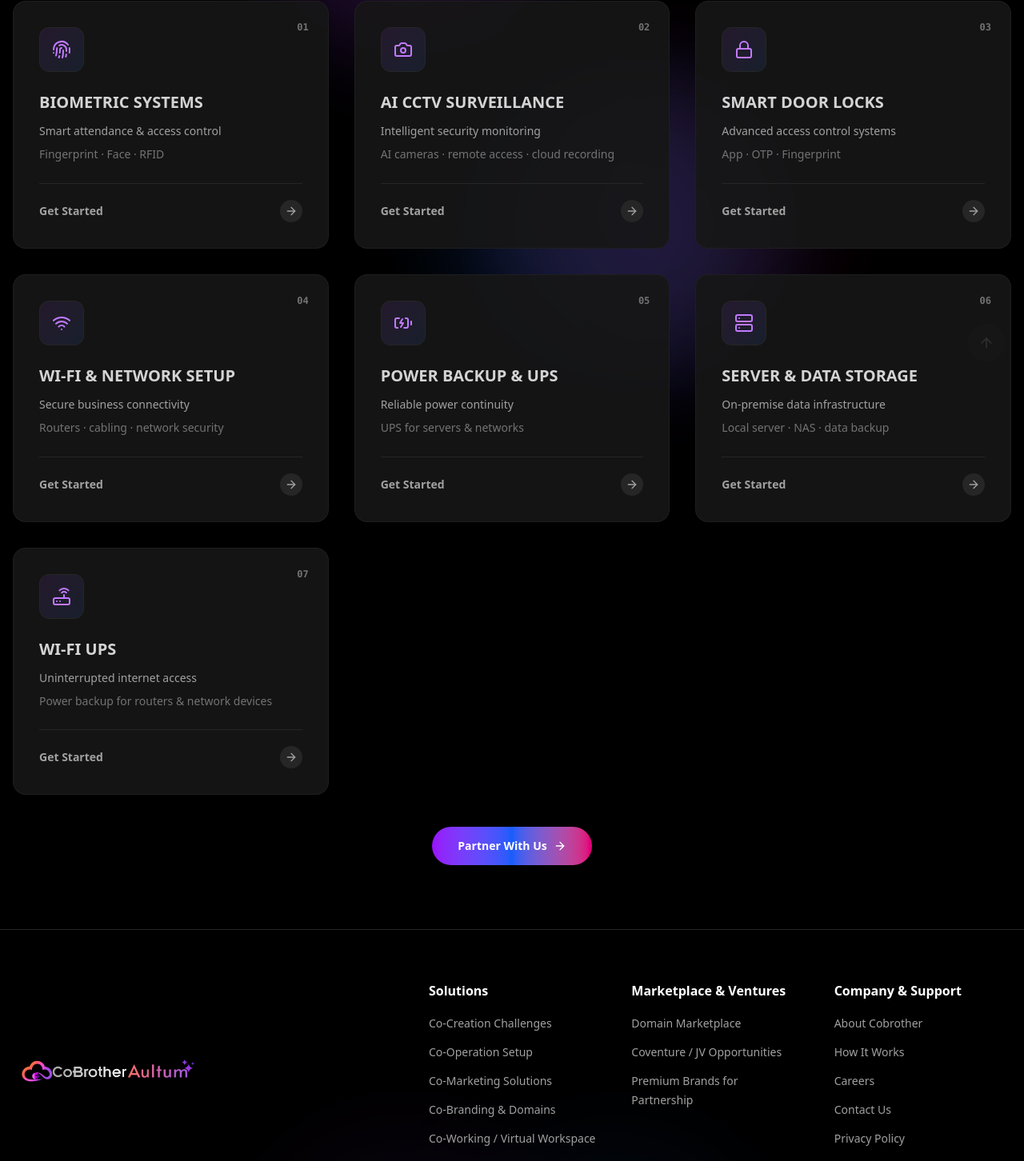
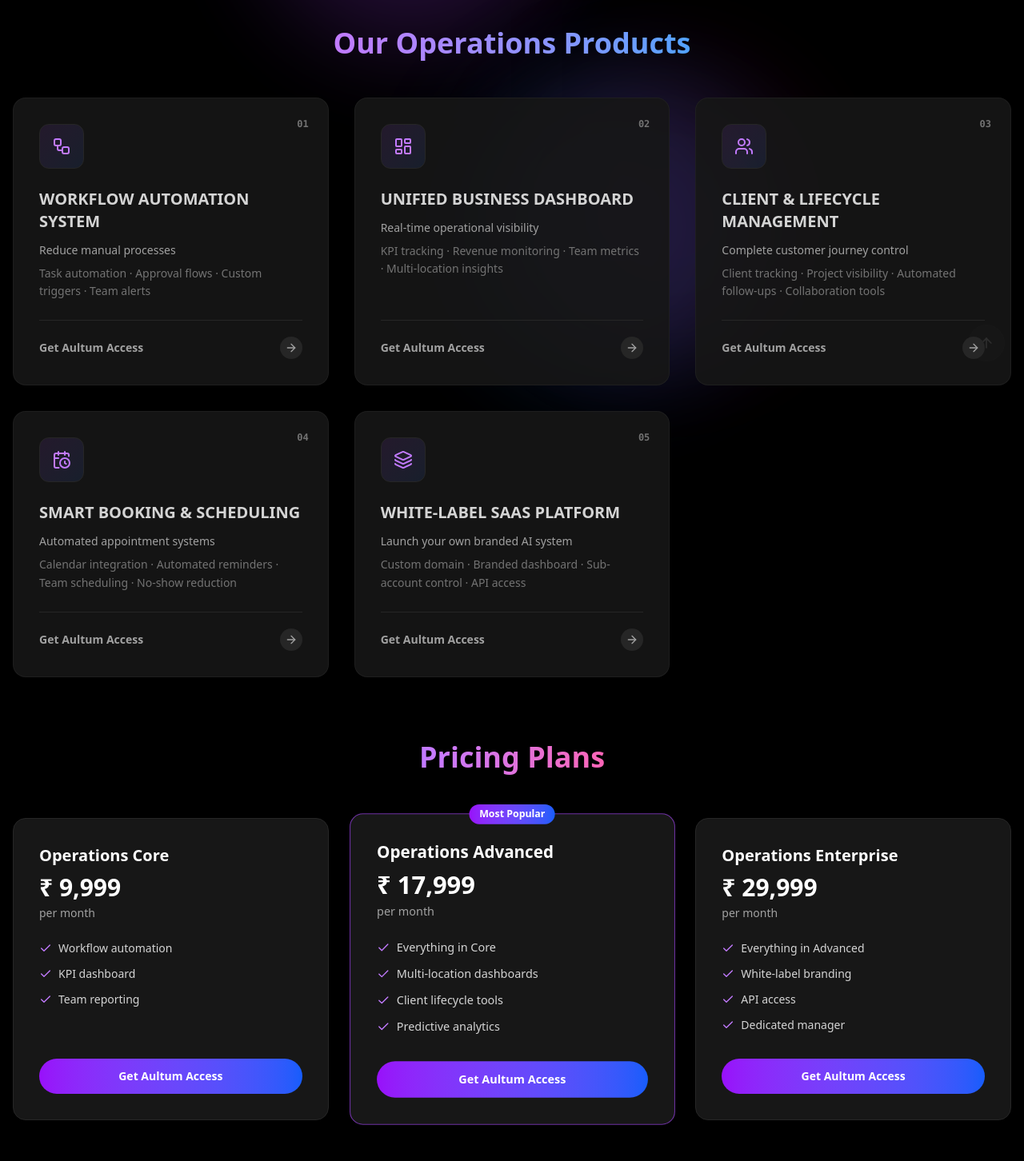
Before and after one commit to Ameerlog/StartUp_tobe, a React (Vite) app: page /ai in a window 1280 px wide. Shown: the part 324-1776 px from the top of the page at 80% size. Built offline with nearby package versions, Linux system fonts and the light colour scheme.

Commit message:
Updated code forms and UI Fees cards

```diff
--- a/src/data/aiRobotics.js
+++ b/src/data/aiRobotics.js
@@ -1,61 +1,45 @@
 import {
-  Fingerprint,
-  Camera,
-  Lock,
-  Wifi,
-  BatteryCharging,
-  Server,
-  Router,
+  Workflow,
+  LayoutDashboard,
+  Users,
+  CalendarClock,
+  Layers,
 } from "lucide-react";
 
 export const aiRoboticsData = [
   {
     id: 1,
-    title: "BIOMETRIC SYSTEMS",
-    subtitle: "Smart attendance & access control",
-    desc: "Fingerprint · Face · RFID",
-    icon: Fingerprint,
+    title: "WORKFLOW AUTOMATION SYSTEM",
+    subtitle: "Reduce manual processes",
+    desc: "Task automation · Approval flows · Custom triggers · Team alerts",
+    icon: Workflow,
   },
   {
     id: 2,
-    title: "AI CCTV SURVEILLANCE",
-    subtitle: "Intelligent security monitoring",
-    desc: "AI cameras · remote access · cloud recording",
-    icon: Camera,
+    title: "UNIFIED BUSINESS DASHBOARD",
+    subtitle: "Real-time operational visibility",
+    desc: "KPI tracking · Revenue monitoring · Team metrics · Multi-location insights",
+    icon: LayoutDashboard,
   },
   {
     id: 3,
-    title: "SMART DOOR LOCKS",
-    subtitle: "Advanced access control systems",
-    desc: "App · OTP · Fingerprint",
-    icon: Lock,
+    title: "CLIENT & LIFECYCLE MANAGEMENT",
+    subtitle: "Complete customer journey control",
+    desc: "Client tracking · Project visibility · Automated follow-ups · Collaboration tools",
+    icon: Users,
   },
   {
     id: 4,
-    title: "WI-FI & NETWORK SETUP",
-    subtitle: "Secure business connectivity",
-    desc: "Routers · cabling · network security",
-    icon: Wifi,
+    title: "SMART BOOKING & SCHEDULING",
+    subtitle: "Automated appointment systems",
+    desc: "Calendar integration · Automated reminders · Team scheduling · No-show reduction",
+    icon: CalendarClock,
   },
   {
     id: 5,
-    title: "POWER BACKUP & UPS",
-    subtitle: "Reliable power continuity",
-    desc: "UPS for servers & networks",
-    icon: BatteryCharging,
-  },
-  {
-    id: 6,
-    title: "SERVER & DATA STORAGE",
-    subtitle: "On-premise data infrastructure",
-    desc: "Local server · NAS · data backup",
-    icon: Server,
-  },
-  {
-    id: 7,
-    title: "WI-FI UPS",
-    subtitle: "Uninterrupted internet access",
-    desc: "Power backup for routers & network devices",
-    icon: Router,
+    title: "WHITE-LABEL SAAS PLATFORM",
+    subtitle: "Launch your own branded AI system",
+    desc: "Custom domain · Branded dashboard · Sub-account control · API access",
+    icon: Layers,
   },
 ];
--- /dev/null
+++ b/src/data/pricingPlans.js
@@ -0,0 +1,35 @@
+export const pricingPlans = [
+  {
+    id: 1,
+    title: "Operations Core",
+    price: "₹ 9,999",
+    features: [
+      "Workflow automation",
+      "KPI dashboard",
+      "Team reporting",
+    ],
+  },
+  {
+    id: 2,
+    title: "Operations Advanced",
+    price: "₹ 17,999",
+    highlight: true,
+    features: [
+      "Everything in Core",
+      "Multi-location dashboards",
+      "Client lifecycle tools",
+      "Predictive analytics",
+    ],
+  },
+  {
+    id: 3,
+    title: "Operations Enterprise",
+    price: "₹ 29,999",
+    features: [
+      "Everything in Advanced",
+      "White-label branding",
+      "API access",
+      "Dedicated manager",
+    ],
+  },
+];
--- a/src/pages/AiRobotics.jsx
+++ b/src/pages/AiRobotics.jsx
@@ -1,10 +1,12 @@
 import React from "react";
-import { ArrowRight } from "lucide-react";
+import { ArrowRight, Check } from "lucide-react";
 import { aiRoboticsData } from "../data/aiRobotics";
+import { pricingPlans } from "../data/pricingPlans";
 
 export default function AIRoboticsPage() {
   return (
     <main className="w-full min-h-screen bg-black text-white relative overflow-hidden">
+      {/* Background effects */}
       <div className="fixed inset-0 pointer-events-none">
         <div className="absolute top-0 left-1/4 w-96 h-96 bg-purple-500/20 rounded-full blur-3xl animate-pulse" />
         <div className="absolute bottom-0 right-1/4 w-96 h-96 bg-blue-500/20 rounded-full blur-3xl animate-pulse delay-1000" />
@@ -18,6 +20,7 @@
         bg-[size:24px_24px]"
       />
 
+      {/* HERO */}
       <section className="relative px-4 pt-32 pb-14 text-center max-w-4xl mx-auto z-10">
         <h1 className="text-4xl sm:text-5xl md:text-6xl font-bold tracking-tighter">
           <span className="bg-gradient-to-r from-white via-gray-200 to-gray-400 bg-clip-text text-transparent">
@@ -26,15 +29,23 @@
         </h1>
 
         <p className="mt-4 text-lg sm:text-xl bg-gradient-to-r from-purple-400 via-blue-400 to-pink-400 bg-clip-text text-transparent leading-relaxed max-w-2xl mx-auto font-medium">
-          We enable intelligence inside everyday products.
+          Intelligent Business Operations
           <br className="hidden sm:block" />
-          <span className=" text-neutral-400">
-            Hardware stays yours. Intelligence is ours.
+          <span className="text-neutral-400">
+            We streamline internal systems using automation, dashboards, and
+            AI-driven operational intelligence.
           </span>
         </p>
       </section>
 
+      {/* OUR OPERATIONS PRODUCTS */}
       <section className="relative px-4 pb-20 max-w-7xl mx-auto z-10">
+        <h2 className="text-3xl sm:text-4xl font-bold text-center mb-12">
+          <span className="bg-gradient-to-r from-purple-400 to-blue-400 bg-clip-text text-transparent">
+            Our Operations Products
+          </span>
+        </h2>
+
         <div className="grid grid-cols-1 sm:grid-cols-2 lg:grid-cols-3 gap-6 lg:gap-8">
           {aiRoboticsData.map((card) => {
             const Icon = card.icon;
@@ -44,8 +55,7 @@
                 key={card.id}
                 className="group relative rounded-2xl p-6 sm:p-8 flex flex-col
                 bg-neutral-900/90 border border-neutral-800/60
-                hover:border-neutral-700
-                hover:-translate-y-1
+                hover:border-neutral-700 hover:-translate-y-1
                 transition-all duration-300"
               >
                 <div
@@ -54,18 +64,14 @@
                   opacity-0 group-hover:opacity-60 transition"
                 />
 
-                <div
-                  className="absolute top-6 right-6 text-xs font-mono font-bold
-                  text-neutral-500 group-hover:text-white"
-                >
+                <div className="absolute top-6 right-6 text-xs font-mono font-bold text-neutral-500 group-hover:text-white">
                   {card.id.toString().padStart(2, "0")}
                 </div>
 
                 <div
                   className="relative w-14 h-14 rounded-xl flex items-center justify-center mb-6
                   bg-gradient-to-br from-purple-500/10 to-blue-500/10
-                  border border-neutral-800
-                  group-hover:border-white transition"
+                  border border-neutral-800 group-hover:border-white transition"
                 >
                   <Icon className="w-6 h-6 text-purple-400 group-hover:text-white transition-colors" />
                 </div>
@@ -88,10 +94,16 @@
 
                 <div className="relative mt-6 pt-5 border-t border-neutral-800">
                   <button
-                    className="w-full flex items-center justify-between text-sm font-bold
-                    text-neutral-400 group-hover:text-white transition"
+                    onClick={() =>
+                      window.open(
+                        "https://aultum.com/",
+                        "_blank",
+                        "noopener,noreferrer",
+                      )
+                    }
+                    className="w-full flex items-center justify-between text-sm font-bold text-neutral-400 group-hover:text-white transition"
                   >
-                    Get Started
+                    Get Aultum Access
                     <span className="bg-neutral-800 p-1.5 rounded-full">
                       <ArrowRight className="w-4 h-4" />
                     </span>
@@ -101,15 +113,68 @@
             );
           })}
         </div>
+      </section>
 
-        <div className="mt-10 flex justify-center">
-          <button className="group relative overflow-hidden rounded-full">
-            <div className="absolute inset-0 bg-gradient-to-r from-purple-600 via-blue-600 to-pink-600" />
-            <div className="relative flex items-center gap-2 px-8 py-3.5 text-sm font-bold text-white">
-              Partner With Us
-              <ArrowRight className="w-4 h-4 transition-transform group-hover:translate-x-1" />
+      {/* PRICING PLANS */}
+      <section className="relative px-4 pb-28 max-w-7xl mx-auto z-10">
+        <h2 className="text-3xl sm:text-4xl font-bold text-center mb-14">
+          <span className="bg-gradient-to-r from-purple-400 to-pink-400 bg-clip-text text-transparent">
+            Pricing Plans
+          </span>
+        </h2>
+
+        <div className="grid grid-cols-1 md:grid-cols-3 gap-8">
+          {pricingPlans.map((plan) => (
+            <div
+              key={plan.id}
+              className={`relative rounded-2xl p-8 flex flex-col bg-neutral-900 border
+              ${
+                plan.highlight
+                  ? "border-purple-500/60 scale-[1.03]"
+                  : "border-neutral-800"
+              }`}
+            >
+              {plan.highlight && (
+                <div
+                  className="absolute -top-3 left-1/2 -translate-x-1/2
+                  text-xs font-bold px-3 py-1 rounded-full
+                  bg-gradient-to-r from-purple-600 to-blue-600"
+                >
+                  Most Popular
+                </div>
+              )}
+
+              <h3 className="text-xl font-bold mb-2">{plan.title}</h3>
+              <p className="text-3xl font-extrabold mb-1">{plan.price}</p>
+              <p className="text-sm text-neutral-400 mb-6">per month</p>
+
+              <ul className="space-y-3 flex-1">
+                {plan.features.map((feature, index) => (
+                  <li
+                    key={index}
+                    className="flex items-center gap-2 text-sm text-neutral-300"
+                  >
+                    <Check className="w-4 h-4 text-purple-400" />
+                    {feature}
+                  </li>
+                ))}
+              </ul>
+
+              <button
+                onClick={() =>
+                  window.open(
+                    "https://aultum.com/",
+                    "_blank",
+                    "noopener,noreferrer",
+                  )
+                }
+                className="mt-8 w-full rounded-full py-3 text-sm font-bold
+                bg-gradient-to-r from-purple-600 to-blue-600 hover:opacity-90 transition"
+              >
+                Get Aultum Access
+              </button>
             </div>
-          </button>
+          ))}
         </div>
       </section>
     </main>
```
